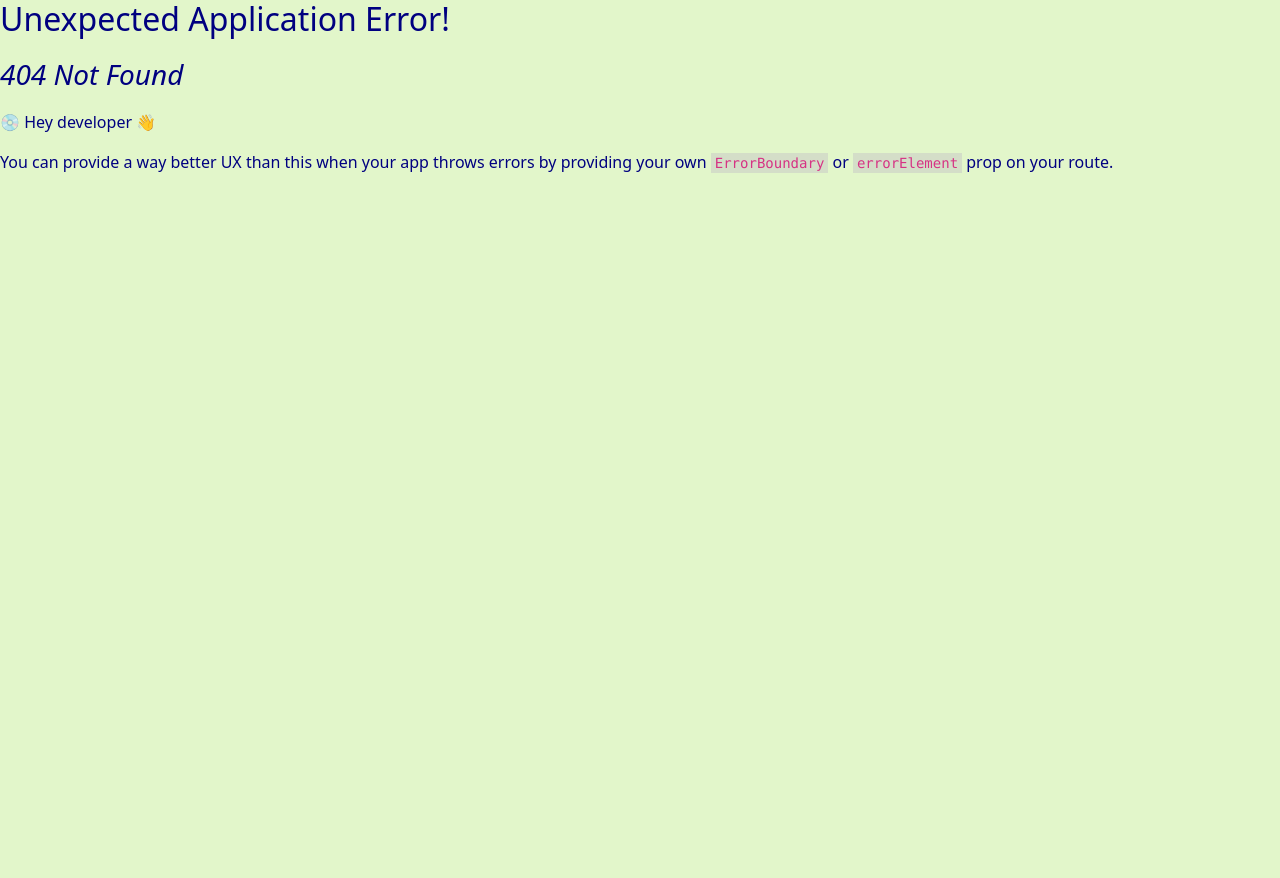
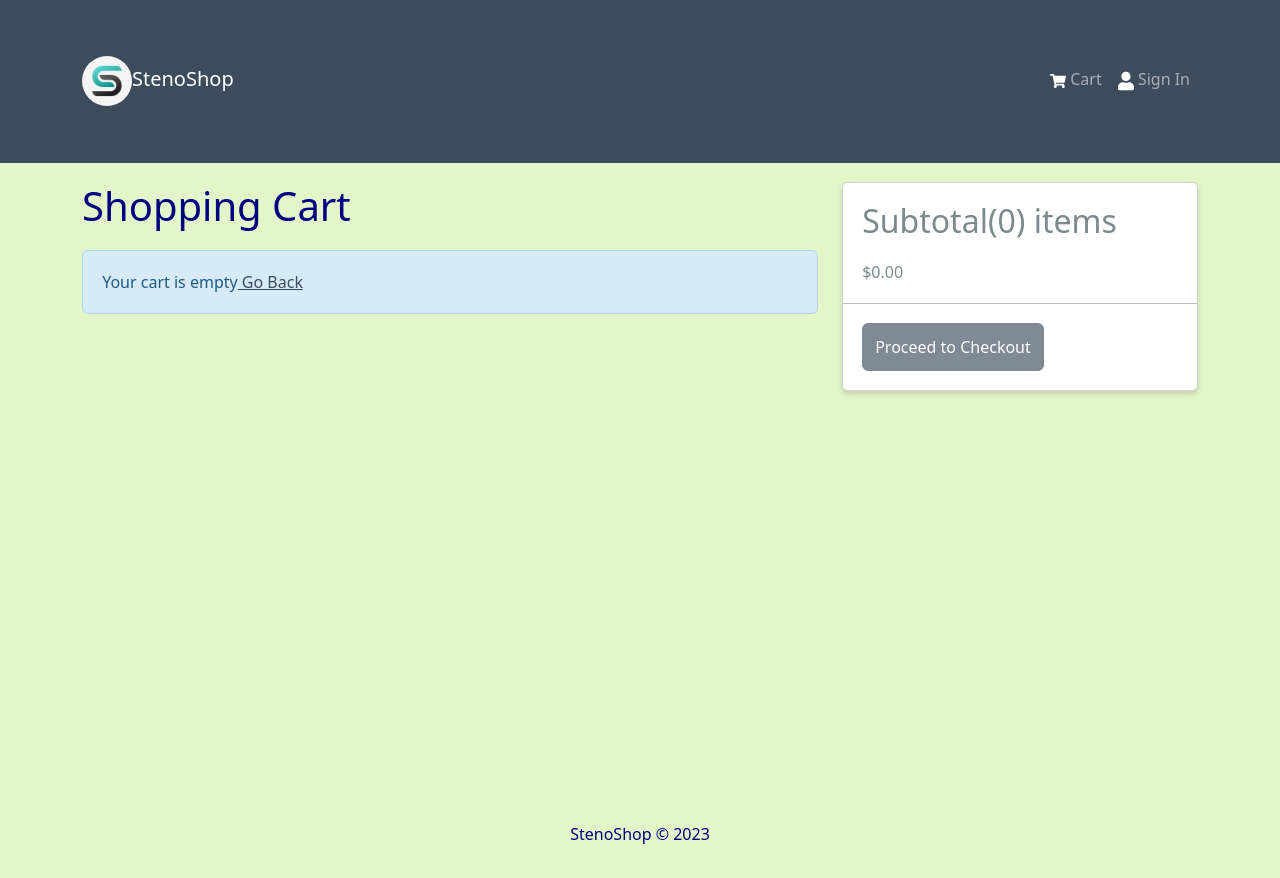
Before and after one commit to steno1/eCommerce, a React (Create React App) app in the folder frontend/: page /cart in a window 1280 px wide. Before the commit this address had no page. Shown: the top 878 px of the page. Before the commit the page ends 800 px from the top, so only its background shows below. Built offline with nearby package versions, Linux system fonts and the light colour scheme.

Commit message:
updated code

```diff
--- a/frontend/src/components/Header.js
+++ b/frontend/src/components/Header.js
@@ -1,30 +1,57 @@
-import { Container, Nav, Navbar } from "react-bootstrap";
+// Import necessary components and icons from React and react-bootstrap
+
+import { Badge, Container, Nav, Navbar } from "react-bootstrap";
 import { FaShoppingCart, FaUser } from "react-icons/fa"; // Corrected import for FaShoppingCart
 
-import {LinkContainer} from "react-router-bootstrap"
+import { LinkContainer } from "react-router-bootstrap"; // Import LinkContainer for routing
 import React from 'react';
-import logo from "../assets/steno_logo.jpg";
+import logo from "../assets/steno_logo.jpg"; // Import logo image.
+import { useSelector } from "react-redux/es/hooks/useSelector";
+
+/* Import useSelector to access Redux state*/
 
 const Header = () => {
+  // Use useSelector to get cartItems from the Redux store's cart state
+  const { cartItems } = useSelector((state) => state.cart);
+  console.log(cartItems); // Log the cart items to the console
+
   return (
     <header>
+      {/* Create a Bootstrap Navbar */}
       <Navbar bg="primary" variant="dark" expand="lg" collapseOnSelect>
         <Container>
+          {/* Wrap the brand logo in a LinkContainer for routing */}
           <LinkContainer to="/">
-          <Navbar.Brand>
-          <img src={logo} alt='stenoShop' className="stenoLogo"/>
-            StenoShop
-
-          </Navbar.Brand>
+            <Navbar.Brand>
+              <img src={logo} alt='stenoShop' className="stenoLogo"/>
+              StenoShop
+            </Navbar.Brand>
           </LinkContainer>
 
-
+          {/* Add a responsive toggle button for collapsed navigation */}
           <Navbar.Toggle aria-controls="basic-navbar-nav"/>
 
+          {/* Collapsible navigation */}
           <Navbar.Collapse id="basic-navbar-nav">
-            <Nav className="ms-auto"> {/* Changed <nav> to <Nav> */}
-              <Nav.Link href="/cart"><FaShoppingCart style={{ color: 'white' }}/> Cart</Nav.Link> {/* Corrected icon name */}
-              <Nav.Link href="/signin"><FaUser style={{ color: 'white' }}/> Sign In</Nav.Link> {/* Changed href to /signin */}
+            <Nav className="ms-auto"> {/* Use the Nav component for navigation */}
+              {/* Cart link */}
+              <Nav.Link href="/cart">
+                {/* Cart icon */}
+                <FaShoppingCart style={{ color: 'white' }}/> Cart
+                {/* Display cart badge only if there are items in the cart */}
+                {cartItems.length > 0 && (
+             <Badge pill bg="success" style={{ marginLeft: "5px" }}>
+              {/* Calculate the total quantity of items in the cart */}
+                {cartItems.reduce((acc, curr) => acc + curr.qty, 0)}
+                  </Badge>
+                )}
+              </Nav.Link>
+
+              {/* Sign In link */}
+              <Nav.Link href="/signin">
+                {/* User icon */}
+                <FaUser style={{ color: 'white' }}/> Sign In
+              </Nav.Link>
             </Nav>
           </Navbar.Collapse>
         </Container>
@@ -33,4 +60,4 @@ const Header = () => {
   );
 }
 
-export default Header;
+export default Header; // Export the Header component as the default export
--- a/frontend/src/index.js
+++ b/frontend/src/index.js
@@ -16,6 +16,7 @@ import {
 
 // Import application components
 import App from './App';
+import CartScreen from "./screen/cartScreen";
 import HomeScreen from "./screen/HomeScreen";
 import ProductScreen from "./screen/ProductScreen";
 import { Provider } from "react-redux";
@@ -33,6 +34,7 @@ const router = createBrowserRouter(createRoutesFromElements(
       <Route index={true} path="/" element={<HomeScreen/>}/>
       {/* ProductScreen route */}
       <Route path="/products/:id" element={<ProductScreen/>}/>
+      <Route path="/cart" element={<CartScreen/>}/>
     </Route>
   </>
 ));
--- a/frontend/src/screen/ProductScreen.jsx
+++ b/frontend/src/screen/ProductScreen.jsx
@@ -39,8 +39,11 @@ const ProductScreen = () => {
 
   // Function to handle adding a product to the cart
   const addToCartHandler = () => {
-    // Dispatching the addToCart action with product details and selected quantity
-    dispatch(addToCart({ ...product, qty }));
+    /* Dispatching the addToCart action with product
+     details and selected quantity*/
+    dispatch(addToCart({
+       ...product,
+       qty }));
 
     // Navigating to the cart page
     navigate('/cart');
@@ -113,7 +116,7 @@ const ProductScreen = () => {
                 {product.countInStock > 0 && (
                   <ListGroup.Item>
                     <Row>
-                      <Col>Qty</Col>
+                      <Col>Quantity</Col>
                       <Col>
   <Form.Control
       as="select" // Render as a select dropdown
--- /dev/null
+++ b/frontend/src/screen/cartScreen.jsx
@@ -0,0 +1,112 @@
+// Import necessary components and modules from libraries
+
+import { Button, Card, Col, Form, Image, ListGroup, ListGroupItem, Row } from 'react-bootstrap';
+import { Link, useNavigate } from 'react-router-dom';
+import { useDispatch, useSelector } from 'react-redux';
+
+import { FaTrash } from 'react-icons/fa';
+import Message from '../components/Message';
+import React from 'react';
+import { addToCart } from '../slices/cardSlice';
+
+const CartScreen = () => {
+    const navigate = useNavigate();
+    // A hook for programmatic navigation
+    const dispatch = useDispatch();
+     // A hook for dispatching Redux actions
+
+    // Access the 'cart' state from the Redux store
+    const cart = useSelector((state) => state.cart);
+    const { cartItems } = cart;
+    /* Destructure cartItems from the 'cart' state*/
+
+    // Function to handle adding items to the cart
+    const addToCartHandler = async (product, qty) => {
+        dispatch(addToCart({ ...product, qty }));
+/* Dispatch the addToCart action with the selected product and quantity*/
+    };
+
+    return (
+        <Row>
+            <Col md={8}>
+                <h1 style={{ marginBottom: "20px" }}>
+                    Shopping Cart
+                </h1>
+                {/* Display a message when the cart is empty */}
+                {cartItems.length === 0 ? (
+                    <Message>
+                        Your cart is empty<Link to="/"> Go Back</Link>
+                    </Message>
+                ) : (
+                    // Display the list of items in the cart
+                    <ListGroup variant='flush'>
+                        {cartItems.map((item) => (
+                            <ListGroup.Item key={item._id}>
+                                <Row>
+                                    <Col md={2}>
+                              {/* Display the product image */}
+
+          <Image src={item.image} alt={item.name} fluid rounded />
+                                    </Col>
+                                    <Col md={3}>
+                         {/* Link to the product's details page */}
+                 <Link to={`/products/${item._id}`}>{item.name}</Link>
+                                 </Col>
+                                <Col md={2}>
+                        {/* Display the product price */}
+                             ${item.price}
+                                    </Col>
+                                    <Col md={2}>
+                           {/* Dropdown to select quantity */}
+                                  <Form.Control
+                                            as="select"
+                                            value={item.qty}
+       onChange={(e) => addToCartHandler(item, Number(e.target.value))}
+                                        >
+      {/* Generate options for quantities based on available stock */}
+              {([...Array(item.countInStock).keys()]).map((x) => (
+                              <option key={x + 1} value={x + 1}>
+                                             {x + 1}
+                                         </option>
+                                            ))}
+                                        </Form.Control>
+                                    </Col>
+                                    <Col md={2}>
+                        {/* Button to remove item from cart */}
+                      <Button type='button' variant='light'>
+                                            <FaTrash />
+                                        </Button>
+                                    </Col>
+                                </Row>
+                            </ListGroup.Item>
+                        ))}
+                    </ListGroup>
+                )}
+            </Col>
+            <Col md={4}>
+                {/* Display the cart summary */}
+                <Card>
+                    <ListGroup variant='flush'>
+                        <ListGroup.Item>
+                            <h2>
+  Subtotal({cartItems.reduce((acc, item) => acc + item.qty, 0)}) items
+                            </h2>
+     {/* Calculate and display the total price of items in the cart */}
+      ${cartItems.reduce((acc, item) =>
+       acc + item.qty * item.price, 0).toFixed(2)}
+                        </ListGroup.Item>
+                        <ListGroup.Item>
+              {/* Button to proceed to checkout */}
+     <Button type='button' className='btn-block'
+      disabled={cartItems.length === 0}>
+                 Proceed to Checkout
+                            </Button>
+                        </ListGroup.Item>
+                    </ListGroup>
+                </Card>
+            </Col>
+        </Row>
+    )
+}
+
+export default CartScreen;
--- a/frontend/src/slices/cardSlice.js
+++ b/frontend/src/slices/cardSlice.js
@@ -1,16 +1,15 @@
 // Import the necessary function from the Redux Toolkit library
 
 import { createSlice } from "@reduxjs/toolkit";
+import { updateCart } from "../utils/cardUtils.js"; // Importing a utility function to update the cart
 
 /* Check if there's data in the local storage and use it as initial
  state for the cart, or set an empty cart as initial state*/
 const initialState = localStorage.getItem("cart")
 ? JSON.parse(localStorage.getItem("cart")) : { cartItems: [] };
-
-// Function to round a number to two decimal places
-const addDecimals = (num) => {
-    return (Math.round(num * 100) / 100).toFixed(2);
-};
+// This block checks if there is any cart data stored in the local storage.
+// If yes, it parses and uses that data as the initial state of the cart.
+// If not, it initializes the cart with an empty array of cartItems.
 
 // Create a Redux slice named 'cartSlice'
 const cartSlice = createSlice({
@@ -33,31 +32,20 @@ const cartSlice = createSlice({
                 state.cartItems = [...state.cartItems, item];
             }
 
- // Calculate the total price of items in the cart
- state.itemsPrice = addDecimals(
-  state.cartItems.reduce((acc, item) =>
-  acc + item.price * item.qty, 0)
-);
- // Calculate the shipping price (free if over $100, else $10)
-state.shippingPrice = addDecimals(state.itemsPrice > 100 ? 0 : 10);
-
-// Calculate the tax price (15% tax)
-state.taxPrice = addDecimals(Number((0.15 * state.itemsPrice).toFixed(2)));
-
-// Calculate the total price including items, shipping, and tax
-state.totalPrice = (
-Number(state.itemsPrice) + Number(state.shippingPrice) +
-Number(state.taxPrice)
-).toFixed(2);
-
- // Store the updated cart state in the local storage
-localStorage.setItem("cart", JSON.stringify(state));
+     return updateCart(state); /* Call a utility function
+      to update the cart*/
         },
     },
 });
+// This block creates a Redux slice named 'cartSlice' which encapsulates the cart-related state and actions.
+// The 'addToCart' reducer handles adding items to the cart, either by updating existing items or adding new ones.
 
 // Extract the 'addToCart' action from the cartSlice
 export const { addToCart } = cartSlice.actions;
+// This line extracts the 'addToCart' action from the 'cartSlice' slice.
+// This action can be dispatched to trigger the state changes defined in the reducer.
 
 // Export the reducer function to be used in the Redux store
 export default cartSlice.reducer;
+// This line exports the reducer function generated by the 'cartSlice'.
+// This reducer is used to manage the cart-related state in the Redux store.
--- /dev/null
+++ b/frontend/src/utils/cardUtils.js
@@ -0,0 +1,39 @@
+// Function to round a number to two decimal places
+export const addDecimals = (num) => {
+  return (Math.round(num * 100) / 100).toFixed(2);
+};
+// This function takes a number and returns it rounded to two decimal places.
+
+// Function to update the cart state with calculated values
+export const updateCart = (state) => {
+  // This function calculates various values related to the shopping cart and updates the cart state.
+
+  // Calculate the total price of items in the cart
+  state.itemsPrice = addDecimals(
+      state.cartItems.reduce((acc, item) => acc + item.price * item.qty, 0)
+  );
+  // Calculate the total price of all items in the cart.
+  // It multiplies each item's price by its quantity, sums them up, and rounds the total to two decimal places.
+
+  // Calculate the shipping price (free if over $100, else $10)
+  state.shippingPrice = addDecimals(state.itemsPrice > 100 ? 0 : 10);
+  // Determine the shipping price based on whether the total items price is over $100.
+  // If it's over $100, shipping is free; otherwise, it's $10.
+
+  // Calculate the tax price (15% tax)
+  state.taxPrice = addDecimals(Number((0.15 * state.itemsPrice).toFixed(2)));
+  // Calculate the tax price, which is 15% of the items price.
+  // The result is rounded to two decimal places using the 'toFixed' method.
+
+  // Calculate the total price including items, shipping, and tax
+  state.totalPrice = (
+      Number(state.itemsPrice) +
+      Number(state.shippingPrice) +
+      Number(state.taxPrice)
+  ).toFixed(2);
+  // Calculate the total price by summing up items, shipping, and tax, and rounding to two decimal places.
+
+  // Store the updated cart state in local storage
+  localStorage.setItem("cart", JSON.stringify(state));
+  // Save the updated cart state in the browser's local storage as a JSON string.
+};
```
Lines whose indentation alone changed are shown as unchanged.
